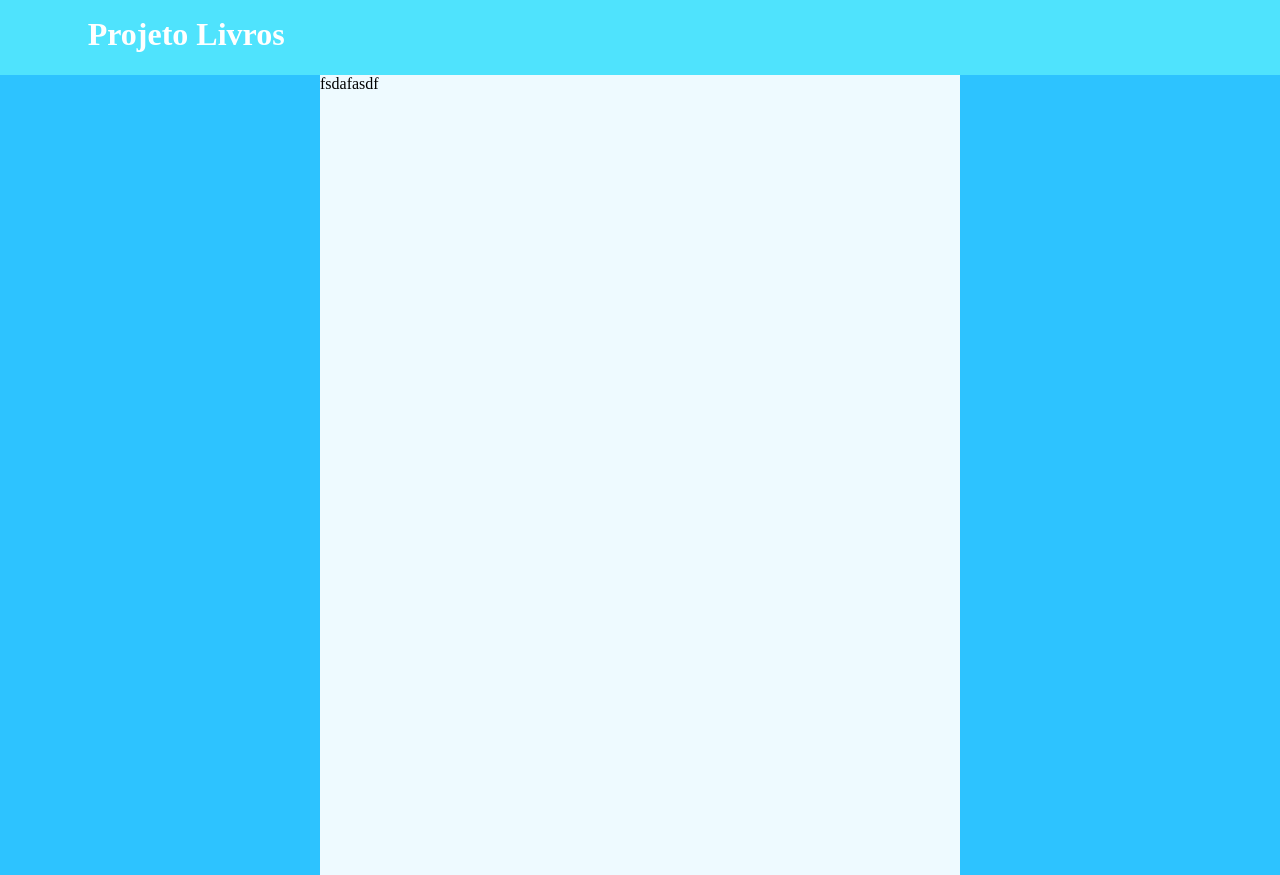
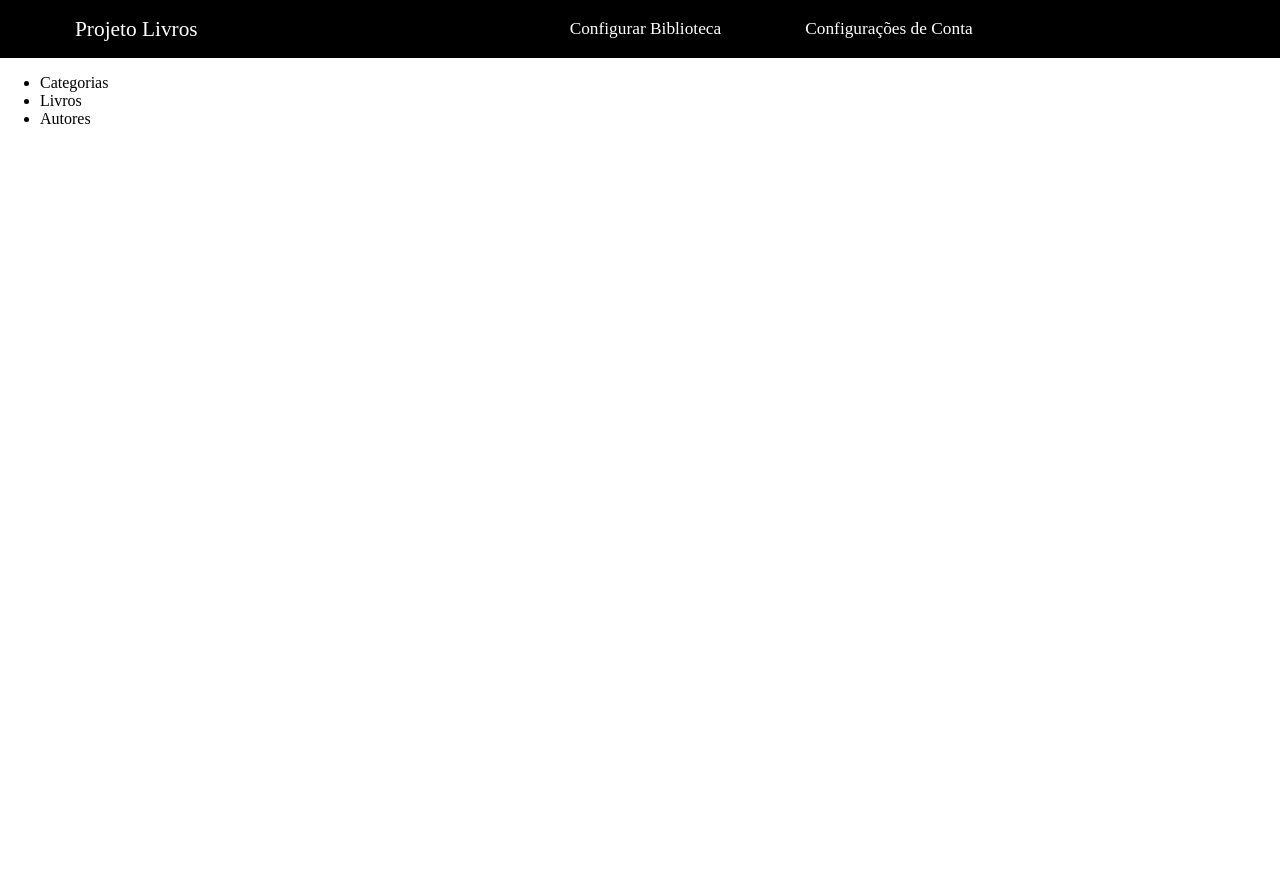
Before and after one commit to Rauatorres/projeto-livros, a PHP site: page /main.php in a window 1280 px wide. After the commit the page ends 124 px from the top, so only its background shows below. Run offline with PHP 8.4, Linux system fonts and the light colour scheme.

Commit message:
primeiro commit

```diff
--- a/src/css/login_register_screen.css
+++ b/src/css/login_register_screen.css
@@ -8,7 +8,7 @@ body{
 }
 /* Cabeçalho */
 header{
-    background-color: rgba(82, 230, 253, 0.918);
+    background-color: rgb(104, 216, 250);
 
     position: absolute;
 
--- a/src/css/main.css
+++ b/src/css/main.css
@@ -2,7 +2,7 @@
 html, body{
     margin: 0;
     padding: 0;
-    width: 100%;
+    max-width: 100%;
     height: 100%;
 
 }
@@ -13,33 +13,36 @@ body{
 header{
     background-color: rgba(82, 230, 253, 0.918);
 
-    /* position: absolute; */
+    position: relative;
 
     width: 100%;
-    height: 49px;
+    height: 12.2%;
 
-    padding: 1%;
-
+    margin: 0;
 }
 a{
     text-decoration: none;
+
 }
-#header{
+ #header{
+
     display: block;
+    position: relative;
 
-    height: 155%;
-    width: 17%;
+    height: 100%;
+    width: 235px;
 
-    margin-top: -2.6%;
-    margin-left: 5%;
+    /* margin-top: -2.6%; */
+    left: 7%;
+    padding: 0.0012%;
 }
 h1{
-    /* background-color: blue; */
     color: white;
 
-    /* margin-top: 5%; */
     margin-left: 5%;
-    padding-top: 7%;
+    /* padding-top: 7%; */
+    margin-top: 8.5%;
+    margin-bottom: 8.5%;
 }
 
 /* Área principal da página */
@@ -51,7 +54,11 @@ section{
 
     margin: auto;
 
-    height: 100%;
-    width: 50%;
+    height: 87.8%;
+    width: 70%;
 
 }
+div{
+    position: relative;
+    top: 10%;
+}
--- /dev/null
+++ b/src/css/main2.css
@@ -0,0 +1,73 @@
+/* configurações gerais da página */
+html, body{
+    height: 100%;
+    width: 100%;
+
+    margin: 0;
+    padding: 0;
+
+}
+
+/* Cabeçalho */
+header{
+    background-color: black;
+
+    height: 58px;
+}
+a{
+    text-decoration: none;
+
+
+}
+.header-tabs{
+    color: white;
+    /* background-color: sienna; */
+
+    position: relative;
+    float: left;
+
+    font-size: 13pt;
+
+    /* margin: 10px; */
+    margin-left: 70px;
+    padding: 2px 7px;
+}
+#home-title{
+    /* background-color: sienna; */
+
+    display: block;
+    width: fit-content;
+    height: fit-content;
+
+    top: 7px;
+    left: 65px;
+    margin: 0px;
+    padding: 10px;
+
+    font-size: 16pt;
+}
+/* #header-config-tabs{
+    background-color: springgreen;
+
+    position: relative;
+    width: fit-content;
+    height: fit-content;
+
+    left: 360px;
+} */
+#header-config-tabs{
+    /* background-color: springgreen; */
+
+    position: relative;
+    float: left;
+
+    left: 350px;
+
+    width: fit-content;
+    height: fit-content;
+
+    margin-top: 17px;
+}
+#header-config-tabs .header-tabs:hover{
+    color: rgb(187, 187, 187);
+}
--- a/src/main.php
+++ b/src/main.php
@@ -5,14 +5,24 @@
     <meta http-equiv="X-UA-Compatible" content="IE=edge">
     <meta name="viewport" content="width=device-width, initial-scale=1.0">
     <title>Página Principal</title>
-    <link rel="stylesheet" href="css/main.css">
+    <link rel="stylesheet" href="css/main2.css">
 </head>
 <body>
     <header>
-        <a href="index.php" id="header"><h1>Projeto Livros</h1></a>
+        <a href="main.php" id="home-title" class="header-tabs">Projeto Livros</a>
+        <div id="header-config-tabs">
+            <a href="#" class="header-tabs">Configurar Biblioteca</a>
+            <a href="#" class="header-tabs">Configurações de Conta</a>
+        </div>
     </header>
     <section>
-        fsdafasdf
+        <nav>
+            <ul id="selection-list">
+                <li>Categorias</li>
+                <li>Livros</li>
+                <li>Autores</li>
+            </ul>
+        </nav>
     </section>
 </body>
 </html>
```
